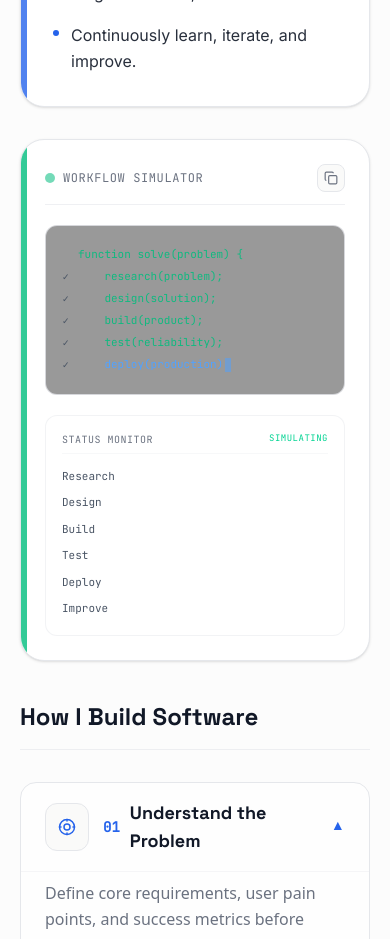
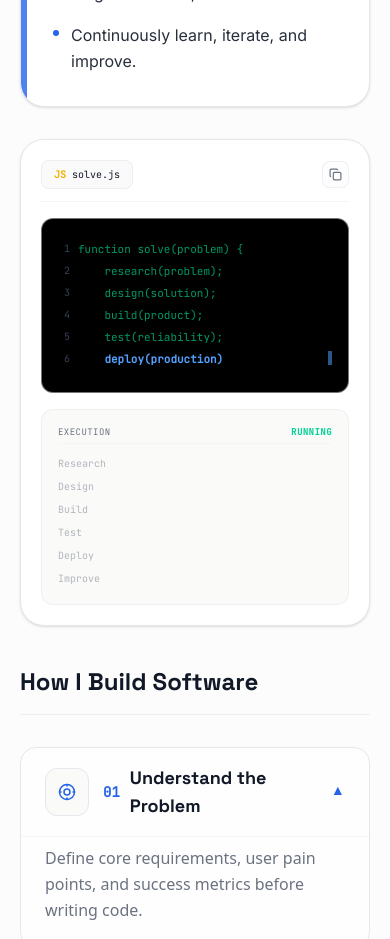
Before and after one commit to DhruvVawhle/dhruv-portfolio, a Next.js app: page / in a window 390 px wide. Shown: the part 2620-3559 px from the top of the page. Built offline with nearby package versions, Linux system fonts and the light colour scheme.

Commit message:
style: refine EngineeringExecutionCard to use VS Code layout and make it fully responsive

```diff
--- a/src/components/ui/EngineeringExecutionCard.tsx
+++ b/src/components/ui/EngineeringExecutionCard.tsx
@@ -1,7 +1,7 @@
 "use client";
 
 import React, { useEffect, useState, useRef } from "react";
-import { motion, AnimatePresence } from "motion/react";
+import { motion } from "motion/react";
 
 const CODE_LINES = [
   "function solve(problem) {",
@@ -15,17 +15,6 @@ const CODE_LINES = [
 ];
 
 const FULL_CODE = CODE_LINES.join("\n");
-
-// Maps lines to tasks in the side monitor
-const LINE_TO_TASK_MAP: Record<number, string> = {
-  1: "Research",
-  2: "Design",
-  3: "Build",
-  4: "Test",
-  5: "Deploy",
-  6: "Improve"
-};
-
 const TASKS = ["Research", "Design", "Build", "Test", "Deploy", "Improve"];
 
 export default function EngineeringExecutionCard() {
@@ -51,27 +40,22 @@ export default function EngineeringExecutionCard() {
     if (phase !== "typing" || prefersReducedMotion) return;
 
     const targetLine = CODE_LINES[currentLineIndex];
-
-    // Typing delay between 40ms and 60ms
-    const delay = Math.floor(Math.random() * 20) + 40;
+    const delay = Math.floor(Math.random() * 20) + 40; // 40-60ms typing speed
 
     const timer = setTimeout(() => {
       if (currentCharIndex < targetLine.length) {
-        // Append character to the current line
         const updatedLines = [...typedLines];
         updatedLines[currentLineIndex] = targetLine.slice(0, currentCharIndex + 1);
         setTypedLines(updatedLines);
         setCurrentCharIndex((prev) => prev + 1);
       } else {
-        // Move to the next line if available
         if (currentLineIndex < CODE_LINES.length - 1) {
           setTypedLines((prev) => [...prev, ""]);
           setCurrentLineIndex((prev) => prev + 1);
           setCurrentCharIndex(0);
         } else {
-          // Finished typing all lines, start execution phase
           setPhase("executing");
-          setActiveExecutionIndex(1); // Start from line 1: research(problem)
+          setActiveExecutionIndex(1); // Start executing research(problem)
         }
       }
     }, delay);
@@ -83,30 +67,28 @@ export default function EngineeringExecutionCard() {
   useEffect(() => {
     if (phase !== "executing" || prefersReducedMotion) return;
 
-    // Execution delay: 700ms
     const timer = setTimeout(() => {
       if (activeExecutionIndex < CODE_LINES.length - 2) {
         setActiveExecutionIndex((prev) => prev + 1);
       } else {
         setPhase("completed");
       }
-    }, 700);
+    }, 700); // 700ms execution delay
 
     return () => clearTimeout(timer);
   }, [phase, activeExecutionIndex, prefersReducedMotion]);
 
-  // 3. Reset/Restart Cycle
+  // 3. Reset Cycle
   useEffect(() => {
     if (phase !== "completed" || prefersReducedMotion) return;
 
-    // Restart 2 seconds after completion
     const timer = setTimeout(() => {
       setPhase("typing");
       setTypedLines([""]);
       setCurrentLineIndex(0);
       setCurrentCharIndex(0);
       setActiveExecutionIndex(-1);
-    }, 2000);
+    }, 2000); // Restart 2s after completion
 
     return () => clearTimeout(timer);
   }, [phase, prefersReducedMotion]);
@@ -120,74 +102,65 @@ export default function EngineeringExecutionCard() {
   return (
     <div
       ref={containerRef}
-      className="p-6 rounded-3xl bg-bg-surface border border-border-custom shadow-sm relative overflow-hidden group hover:border-accent/40 hover:shadow-[0_0_25px_rgba(59,130,246,0.12)] transition-all duration-500"
+      className="p-5 sm:p-6 rounded-3xl bg-bg-surface border border-border-custom shadow-sm relative overflow-hidden group hover:border-accent/30 transition-all duration-300"
       aria-label="Engineering Workflow Simulator"
     >
-      {/* Accent strip on left side to match Intent card */}
-      <div className="absolute top-0 left-0 bottom-0 w-1.5 bg-emerald-500/80 rounded-l-3xl" />
-
-      {/* Header with copy button */}
-      <div className="flex items-center justify-between mb-5 pb-3 border-b border-border-custom/60">
-        <div className="flex items-center gap-2">
-          <span className="w-2.5 h-2.5 rounded-full bg-emerald-500 animate-pulse" />
-          <h4 className="font-mono text-xs uppercase tracking-wider text-text-secondary">
-            Workflow Simulator
-          </h4>
+      {/* Visual top bar resembling a VS Code editor tab header */}
+      <div className="flex items-center justify-between mb-4 pb-3 border-b border-border-custom/50">
+        <div className="flex items-center gap-2.5">
+          <div className="flex items-center gap-1.5 px-3 py-1.5 bg-bg/85 rounded-lg border border-border-custom/60 font-mono text-[10px] sm:text-xs text-text-primary">
+            <span className="text-yellow-500 font-bold">JS</span>
+            <span>solve.js</span>
+          </div>
         </div>
         <button
           type="button"
           onClick={handleCopy}
-          className="p-1.5 rounded-lg border border-border-custom bg-bg hover:bg-foreground/5 text-text-secondary hover:text-text-primary transition-all cursor-pointer focus-visible:outline-2 focus-visible:outline-accent"
-          aria-label="Copy Workflow Code"
-          title="Copy Workflow Code"
+          className="p-1.5 rounded-lg border border-border-custom/60 bg-bg/40 hover:bg-foreground/5 text-text-secondary hover:text-text-primary transition-all cursor-pointer focus-visible:outline-2 focus-visible:outline-accent"
+          aria-label="Copy code block"
         >
-          <svg width="14" height="14" viewBox="0 0 24 24" fill="none" stroke="currentColor" strokeWidth="2">
+          <svg width="13" height="13" viewBox="0 0 24 24" fill="none" stroke="currentColor" strokeWidth="2.2">
             <rect width="14" height="14" x="8" y="8" rx="2" ry="2" />
             <path d="M4 16c-1.1 0-2-.9-2-2V4c0-1.1.9-2 2-2h10c1.1 0 2 .9 2 2" />
           </svg>
         </button>
       </div>
 
-      {/* Main Split Grid */}
-      <div className="grid grid-cols-1 md:grid-cols-12 gap-5 items-stretch">
+      {/* Grid: Responsive Stacking layout */}
+      <div className="flex flex-col lg:flex-row gap-4 items-stretch">
 
-        {/* Code Terminal View (Left 7 cols) */}
-        <div className="md:col-span-8 p-4 rounded-xl bg-black/40 border border-border-custom/80 font-mono text-[11px] sm:text-xs leading-relaxed relative min-h-[170px] flex flex-col justify-center">
+        {/* Editor Screen Code Area (Left/Top) */}
+        <div className="flex-1 p-4 rounded-xl bg-black border border-border-custom/50 font-mono text-[11px] sm:text-xs leading-relaxed relative min-h-[175px] flex flex-col justify-center">
           <div className="space-y-1 select-none">
             {typedLines.map((line, idx) => {
-              // Highlight styling
-              let textColor = "text-gray-500"; // Muted future
+              let lineClass = "text-text-secondary/50"; // Muted future
 
               if (phase === "typing") {
-                if (idx === currentLineIndex) textColor = "text-blue-400"; // Active
-                else if (idx < currentLineIndex) textColor = "text-emerald-500/90"; // Typed/Past
+                if (idx === currentLineIndex) lineClass = "text-blue-400 font-semibold";
+                else if (idx < currentLineIndex) lineClass = "text-emerald-500/80";
               } else {
-                // Executing or Completed phase
                 if (idx === 0 || idx === CODE_LINES.length - 1) {
-                  textColor = "text-text-primary/70";
+                  lineClass = "text-text-primary/70";
                 } else if (idx === activeExecutionIndex) {
-                  textColor = "text-blue-400 font-bold"; // Current active line
+                  lineClass = "text-blue-400 font-bold";
                 } else if (idx < activeExecutionIndex || phase === "completed") {
-                  textColor = "text-emerald-400"; // Completed lines
+                  lineClass = "text-emerald-400";
                 }
               }
 
               const isCurrentTypingLine = phase === "typing" && idx === currentLineIndex;
 
               return (
-                <div key={idx} className="flex items-center min-h-[18px]">
-                  {idx > 0 && idx < CODE_LINES.length - 1 ? (
-                    <span className="text-[9px] text-gray-600 w-4 inline-block select-none">
-                      {phase === "executing" && idx === activeExecutionIndex ? "▶" : "✓"}
-                    </span>
-                  ) : (
-                    <span className="w-4" />
-                  )}
-                  <span className={`${textColor} whitespace-pre`}>
+                <div key={idx} className="flex items-start min-h-[18px]">
+                  {/* VS Code Line Number */}
+                  <span className="text-[10px] text-gray-700 w-5 inline-block select-none text-right pr-2">
+                    {idx + 1}
+                  </span>
+                  <span className={`${lineClass} whitespace-pre flex-1`}>
                     {line}
                   </span>
                   {isCurrentTypingLine && (
-                    <span className="w-1.5 h-3.5 bg-blue-400 ml-0.5 animate-pulse inline-block" />
+                    <span className="w-1 h-3.5 bg-blue-400 ml-0.5 animate-pulse inline-block align-middle" />
                   )}
                 </div>
               );
@@ -195,51 +168,50 @@ export default function EngineeringExecutionCard() {
           </div>
         </div>
 
-        {/* Status Checklist / Side Monitor (Right 4 cols) */}
-        <div className="md:col-span-4 p-4 rounded-xl bg-white/[0.01] border border-border-custom/50 flex flex-col justify-between min-h-[140px]">
+        {/* Execution Monitor Area (Right/Bottom) */}
+        <div className="w-full lg:w-44 p-4 rounded-xl bg-bg border border-border-custom/50 flex flex-col justify-between">
           <div>
-            <div className="font-mono text-[10px] text-text-secondary uppercase tracking-wider mb-3 border-b border-border-custom/30 pb-1.5 flex justify-between">
-              <span>Status Monitor</span>
-              <span className="text-[9px] text-emerald-400">
-                {phase === "completed" ? "IDLE" : "SIMULATING"}
+            <div className="font-mono text-[9px] text-text-secondary uppercase tracking-wider mb-2.5 border-b border-border-custom/30 pb-1 flex justify-between">
+              <span>Execution</span>
+              <span className="text-emerald-400 font-bold">
+                {phase === "completed" ? "SUCCESS" : "RUNNING"}
               </span>
             </div>
 
-            <div className="space-y-1.5 font-mono text-[11px]">
+            <div className="space-y-1 font-mono text-[10px] sm:text-[11px]">
               {TASKS.map((task) => {
                 const associatedLineIndex = CODE_LINES.findIndex((line) => line.includes(task.toLowerCase()));
-
-                let statusText = " ";
-                let colorClass = "text-gray-600";
+                let statusIcon = " ";
+                let colorClass = "text-text-secondary/50";
                 let isAnimating = false;
 
                 if (phase === "executing") {
                   if (associatedLineIndex === activeExecutionIndex) {
-                    statusText = "▶";
-                    colorClass = "text-blue-400 font-semibold";
+                    statusIcon = "▶";
+                    colorClass = "text-blue-400 font-bold";
                     isAnimating = true;
                   } else if (associatedLineIndex < activeExecutionIndex) {
-                    statusText = "✓";
-                    colorClass = "text-emerald-500";
+                    statusIcon = "✓";
+                    colorClass = "text-emerald-400";
                   }
                 } else if (phase === "completed") {
-                  statusText = "✓";
-                  colorClass = "text-emerald-500";
+                  statusIcon = "✓";
+                  colorClass = "text-emerald-400";
                 }
 
                 return (
                   <div key={task} className={`flex items-center justify-between py-0.5 ${colorClass}`}>
-                    <span className="capitalize">{task}</span>
+                    <span>{task}</span>
                     <span className="w-4 flex items-center justify-center font-bold">
                       {isAnimating ? (
                         <motion.span
                           animate={{ scale: [1, 1.2, 1] }}
                           transition={{ repeat: Infinity, duration: 0.6 }}
                         >
-                          {statusText}
+                          {statusIcon}
                         </motion.span>
                       ) : (
-                        statusText
+                        statusIcon
                       )}
                     </span>
                   </div>
@@ -248,6 +220,7 @@ export default function EngineeringExecutionCard() {
             </div>
           </div>
         </div>
+
       </div>
     </div>
   );
```
